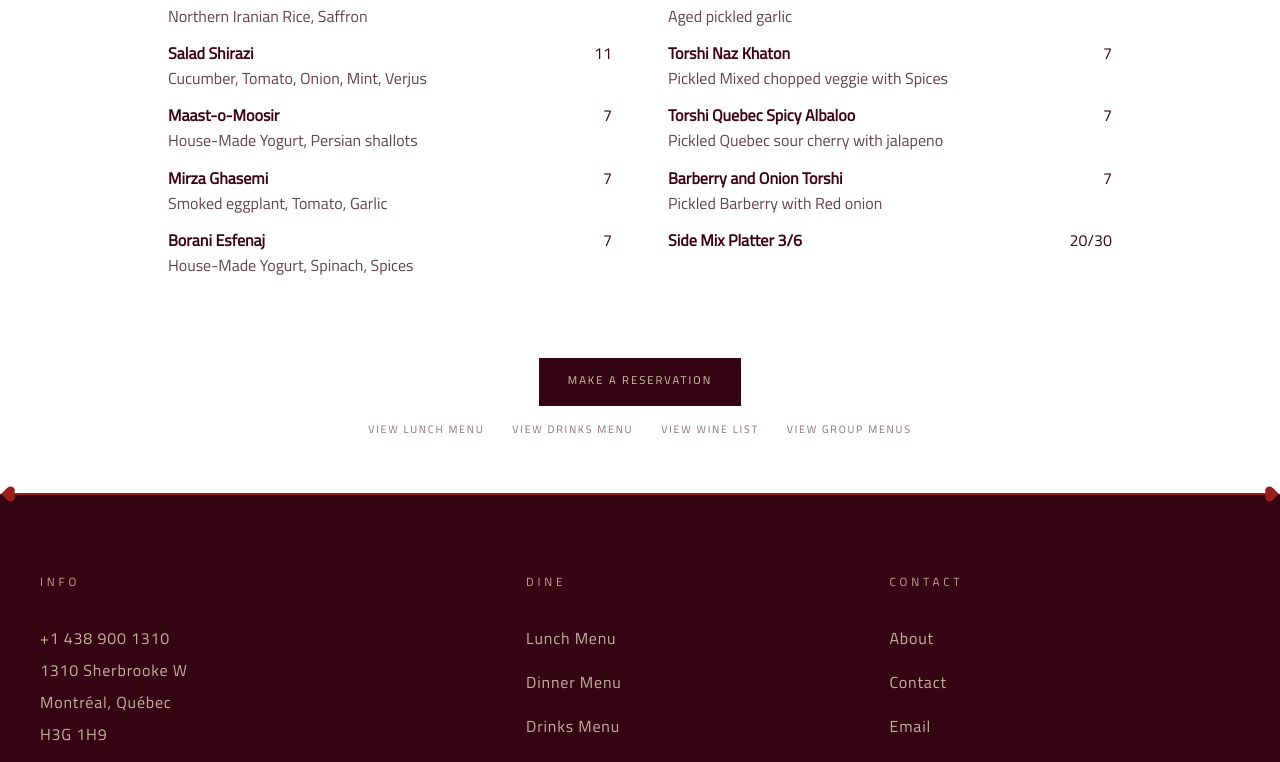
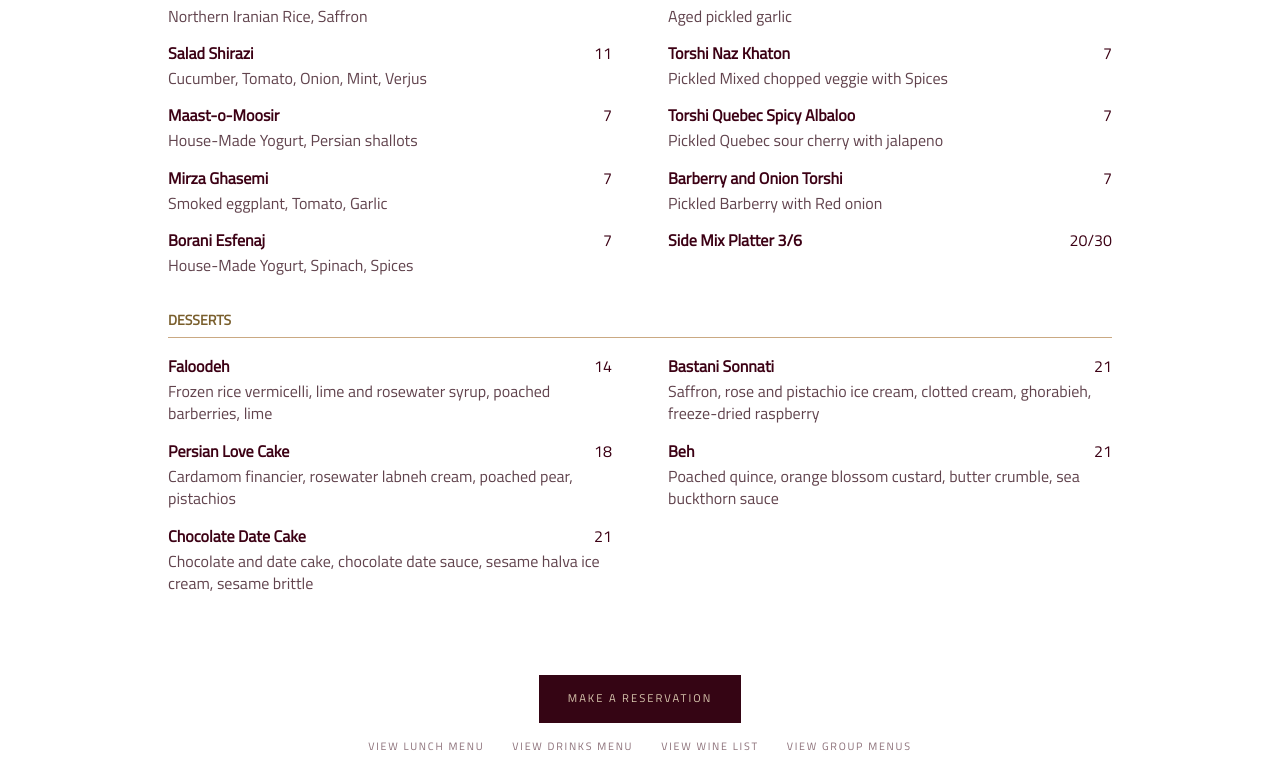
Before and after one commit to BOUS-Persian-Cuisine/website, a Next.js app: page /menu in a window 1280 px wide. Shown: the part 1307-2069 px from the top of the page. Built offline with nearby package versions, Linux system fonts and the light colour scheme.

Commit message:
Add the dessert course to the dinner menu and both PDFs

```diff
--- a/src/constants/dinnerMenu.ts
+++ b/src/constants/dinnerMenu.ts
@@ -2,14 +2,14 @@ type Localized = { en: string; fr: string };
 const text = (en: string, fr = en): Localized => ({ en, fr });
 
 type PriceOption = { name: Localized; price: number };
-export type DinnerDish = {
+export type DinnerMenuItem = {
   name: Localized;
   price: number | PriceOption[];
   description?: Localized;
-  shortDescription: Localized;
   seasonal?: boolean;
   veganOption?: boolean;
 };
+export type DinnerDish = DinnerMenuItem & { shortDescription: Localized };
 type DinnerCourse = {
   id: string;
   title: Localized;
@@ -333,3 +333,50 @@ export const dinnerCourses: DinnerCourse[] = [
     ],
   },
 ];
+
+export const dessertCourse = {
+  id: "desserts",
+  title: text("Desserts"),
+  dishes: [
+    {
+      name: text("Faloodeh"),
+      price: 14,
+      description: text(
+        "Frozen rice vermicelli, lime and rosewater syrup, poached barberries, lime",
+        "Vermicelles de riz glacés, sirop à la lime et à l’eau de rose, épines-vinettes pochées, lime",
+      ),
+    },
+    {
+      name: text("Persian Love Cake"),
+      price: 18,
+      description: text(
+        "Cardamom financier, rosewater labneh cream, poached pear, pistachios",
+        "Financier à la cardamome, crème de labneh à l’eau de rose, poire pochée, pistaches",
+      ),
+    },
+    {
+      name: text("Chocolate Date Cake", "Gâteau au chocolat et aux dattes"),
+      price: 21,
+      description: text(
+        "Chocolate and date cake, chocolate date sauce, sesame halva ice cream, sesame brittle",
+        "Gâteau au chocolat et aux dattes, sauce chocolat-dattes, crème glacée au halva de sésame, croquant au sésame",
+      ),
+    },
+    {
+      name: text("Bastani Sonnati"),
+      price: 21,
+      description: text(
+        "Saffron, rose and pistachio ice cream, clotted cream, ghorabieh, freeze-dried raspberry",
+        "Crème glacée au safran, à la rose et à la pistache, crème caillée, ghorabieh, framboises lyophilisées",
+      ),
+    },
+    {
+      name: text("Beh"),
+      price: 21,
+      description: text(
+        "Poached quince, orange blossom custard, butter crumble, sea buckthorn sauce",
+        "Coing poché, crème à la fleur d’oranger, crumble au beurre, sauce à l’argousier",
+      ),
+    },
+  ] satisfies DinnerMenuItem[],
+};
--- a/src/pages/menu.tsx
+++ b/src/pages/menu.tsx
@@ -1,5 +1,5 @@
 import styles from "@/styles/dinner-menu.module.css";
-import { dinnerCourses, type DinnerDish } from "@/constants/dinnerMenu";
+import { dessertCourse, dinnerCourses, type DinnerMenuItem } from "@/constants/dinnerMenu";
 import { MenuPageLayout } from "@/components/MenuPageLayout";
 import { useLanguage } from "@/context/LanguageContext";
 
@@ -22,7 +22,7 @@ const menuCopy = {
   },
 };
 
-function MenuItems({ items }: { items: DinnerDish[] }) {
+function MenuItems({ items }: { items: DinnerMenuItem[] }) {
   const { language } = useLanguage();
   return (
     <ul className={styles.items}>
@@ -68,7 +68,6 @@ export default function Menu() {
   const { language } = useLanguage();
   const copy = menuCopy[language];
   const [starters, caviar, grill, slowCooked, sides] = dinnerCourses;
-  const halfway = Math.ceil(sides.dishes.length / 2);
 
   return (
     <MenuPageLayout
@@ -91,13 +90,18 @@ export default function Menu() {
             <MenuSection group={slowCooked} />
           </div>
         </div>
-        <section className={styles.sides}>
-          <h2>{sides.title[language]}</h2>
-          <div className={styles.columns}>
-            <MenuItems items={sides.dishes.slice(0, halfway)} />
-            <MenuItems items={sides.dishes.slice(halfway)} />
-          </div>
-        </section>
+        {[sides, dessertCourse].map(({ id, title, dishes }) => {
+          const halfway = Math.ceil(dishes.length / 2);
+          return (
+            <section key={id} id={id} className={styles.fullWidthSection}>
+              <h2>{title[language]}</h2>
+              <div className={styles.columns}>
+                <MenuItems items={dishes.slice(0, halfway)} />
+                <MenuItems items={dishes.slice(halfway)} />
+              </div>
+            </section>
+          );
+        })}
       </div>
     </MenuPageLayout>
   );
--- a/src/styles/dinner-menu.module.css
+++ b/src/styles/dinner-menu.module.css
@@ -22,8 +22,8 @@
 .items p, .note { color: #61434d; line-height: 1.4; }
 .items p { margin-top: .2rem; }
 .note { margin-top: 1.1rem; font-size: .875rem; }
-.sides { margin-top: 2rem; }
-.sides .columns { row-gap: 1rem; }
+.fullWidthSection { margin-top: 2rem; scroll-margin-top: 6rem; }
+.fullWidthSection .columns { row-gap: 1rem; }
 @media (min-width: 48rem) {
   .columns { grid-template-columns: repeat(2, minmax(0, 1fr)); }
 }
```
Also changed, not shown: 2 other files (tests, documents, lock files or other folders).
